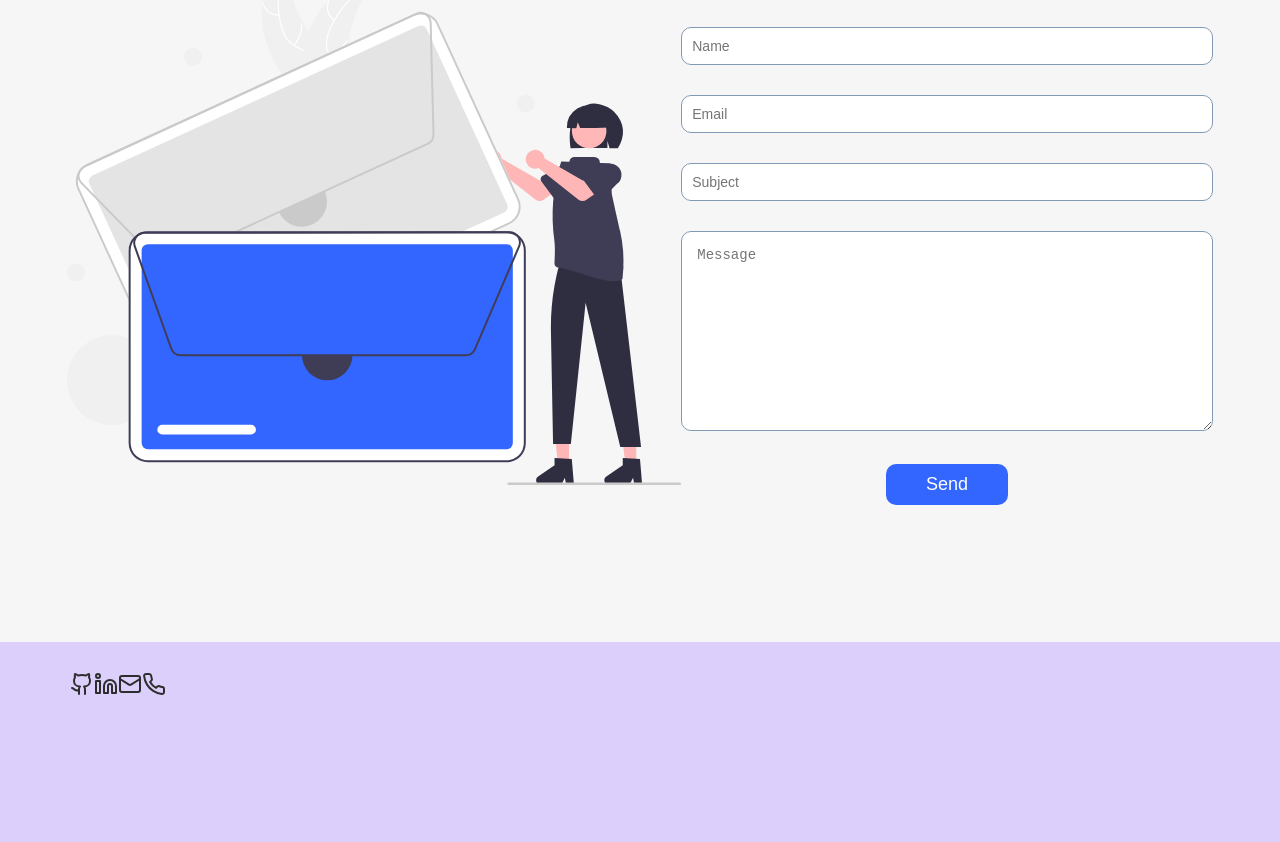
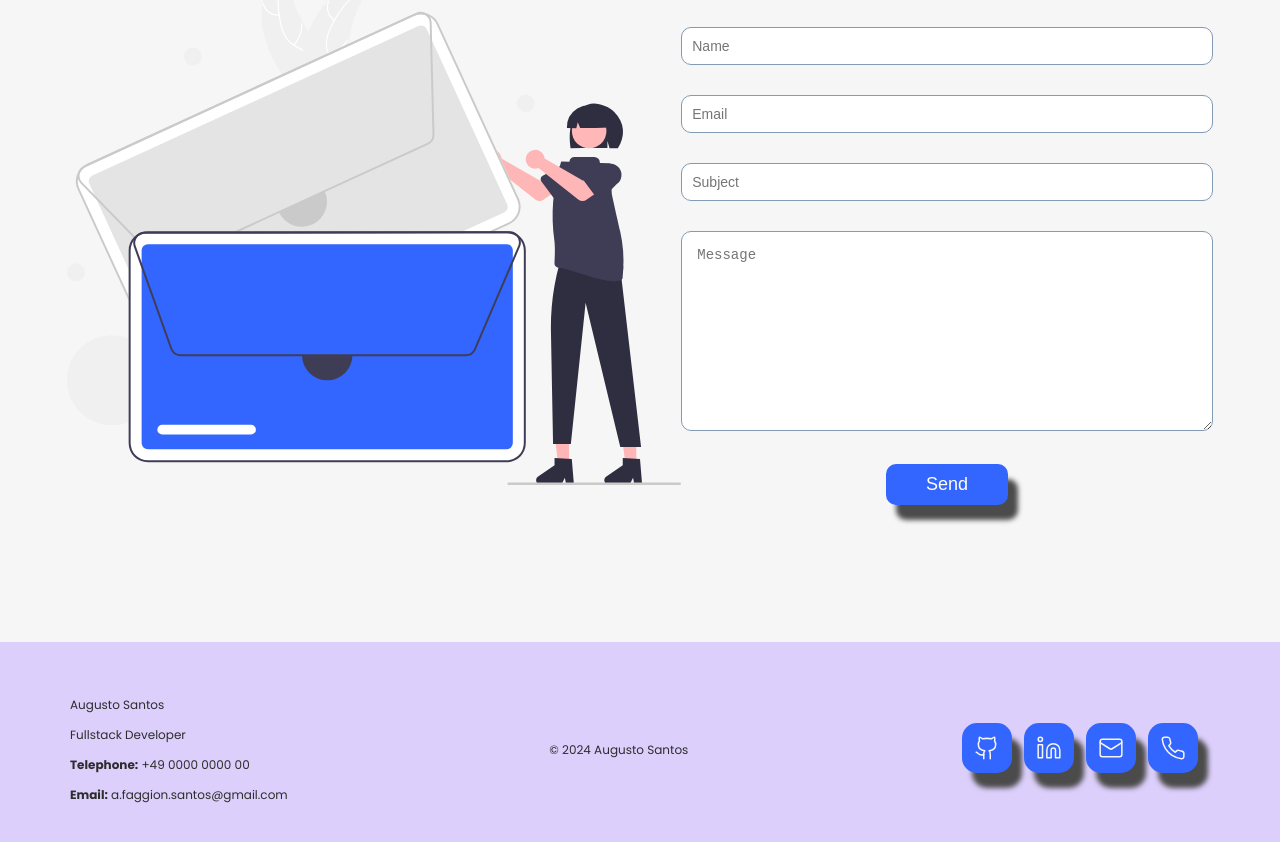
Before and after one commit to augustofaggion/portifolio, a Next.js app: page / in a window 1280 px wide. Shown: the part 2642-3484 px from the top of the page. Before the commit the page ends 3371 px from the top, so only its background shows below. Built offline with nearby package versions, Linux system fonts and the light colour scheme.

Commit message:
footer finished

```diff
--- a/src/app/components/footer.js
+++ b/src/app/components/footer.js
@@ -1,15 +1,56 @@
 import Image from "next/image";
 // import PhotoBild from "../images/home.svg";
-import { Github, Linkedin, Mail, Phone} from 'lucide-react';
+import { Github, Linkedin, Mail, Phone } from "lucide-react";
 
 export default function Footer() {
   return (
     <section className="footer container">
       <div className="footer__box">
-        <Github />
-      <Linkedin />
-      <Mail />
-      <Phone />
+        <div className="footer__information">
+          <p className="footer__text">Augusto Santos</p>
+          <p className="footer__text">Fullstack Developer</p>
+          <p className="footer__text">
+            <span className="footer__bold">Telephone:</span> +49 0000 0000 00
+          </p>
+          <p className="footer__text">
+            <span className="footer__bold">Email:</span>{" "}
+            a.faggion.santos@gmail.com
+          </p>
+        </div>
+        <div>
+          <p className="footer__text">© 2024 Augusto Santos</p>
+        </div>
+        <div className="footer__icons">
+          <a href="">
+            <Github
+              className="footer__icon"
+              color={"#F6F6F6"}
+              strokeWidth={1.4}
+            />
+          </a>
+
+          <a href="">
+            <Linkedin
+              className="footer__icon"
+              color={"#F6F6F6"}
+              strokeWidth={1.4}
+            />
+          </a>
+          <a href="">
+            <Mail
+              className="footer__icon"
+              color={"#F6F6F6"}
+              strokeWidth={1.4}
+            />
+          </a>
+          <a href="">
+            <Phone
+              className="footer__icon"
+              color={"#F6F6F6"}
+              strokeWidth={1.4}
+            />
+          </a>
+        </div>
       </div>
     </section>
   );
--- a/src/app/styles/_contact.scss
+++ b/src/app/styles/_contact.scss
@@ -16,28 +16,26 @@
     justify-content: space-between;
     align-items: flex-start;
     width: 100%;
-    max-width: 1200px; // Set a max-width for the container
-    margin: 0 auto; // Center the box
+    max-width: 1200px;
+    margin: 0 auto;
 
     &__img {
-      position: relative; // Needed for the Image component to fill
-      width: 50%; // Set width of the image container
-      height: 30rem; // Set a specific height
-      overflow: hidden; // Ensure the image doesn't overflow
-      border-radius: 1rem; // Optional: Rounded corners for the image
+      position: relative;
+      width: 50%;
+      height: 30rem;
+      overflow: hidden;
+      border-radius: 1rem;
     }
 
     &__inputs {
-      width: 50%; // Set width of the form container
+      width: 50%;
       display: flex;
       flex-direction: column;
       justify-content: center;
-      align-items: center; // Align items to start for better readability
+      align-items: center;
       gap: 1rem;
       margin-top: 3rem;
     }
-
-
   }
 
   form {
@@ -50,16 +48,17 @@
     margin-bottom: 3rem;
     font-size: 1.4rem;
     border-radius: 1rem;
-    border: 1px solid $border-color; // Optional: Add a border
-    transition: border 0.3s; // Smooth transition for the border
+    border: 1px solid $border-color;
+    transition: border 0.3s;
 
     &:focus {
-      border-color: $highlight-color; // Change border color on focus
-      outline: none; // Remove default outline
+      border-color: $highlight-color;
+      outline: none;
     }
   }
 
-  input::placeholder, textarea::placeholder {
+  input::placeholder,
+  textarea::placeholder {
     font-size: 1.4rem;
   }
 
@@ -70,31 +69,32 @@
     margin-bottom: 3rem;
     border-radius: 1rem;
     font-size: 1.4rem;
-    border: 1px solid $border-color; // Optional: Add a border
-
+    border: 1px solid $border-color;
     &:focus {
-      border-color: $highlight-color; // Change border color on focus
-      outline: none; // Remove default outline
+      border-color: $highlight-color;
+      outline: none;
     }
   }
 
   &__button-container {
     display: flex;
-    justify-content: center; // Center the button horizontally
-    width: 100%; // Ensure the container takes full width
+    justify-content: center;
+    width: 100%;
   }
 
   &__button {
     padding: 1rem 4rem;
     font-size: 1.8rem;
     cursor: pointer;
-    background-color: $cta-color; // Set a background color
-    color: #fff; // Set button text color
-    border: none; // Remove default border
-    border-radius: 1rem; // Rounded corners
-
+    background-color: $cta-color;
+    color: #fff;
+    border: none;
+    border-radius: 1rem;
+    box-shadow: 10px 15px 5px 0 $secondary-color;
+    transition: ease-in-out 0.5s;
     &:hover {
-      background-color: $highlight-color; // Change color on hover
+      background-color: $highlight-color;
+      box-shadow: none;
     }
   }
 }
--- a/src/app/styles/_footer.scss
+++ b/src/app/styles/_footer.scss
@@ -0,0 +1,38 @@
+.footer {
+
+  &__box {
+    display: flex;
+    justify-content: space-between;
+    align-items: center;
+    padding: 1.2rem 0;
+
+  }
+
+  &__text {
+    font-size: 1.2rem;
+    margin: 1.2rem 0;
+  }
+  &__bold {
+    font-weight: bold;
+  }
+
+  &__icons {
+    display: flex;
+    gap: 1.2rem;
+    margin: 0 1.2rem;
+  }
+  &__icon {
+    width: 5rem;
+    height: 5rem;
+    padding: 1.2rem;
+    background-color: $cta-color;
+    font-size: 2.4rem;
+    border-radius: 1.5rem;
+    transition: ease-in-out 0.5s;
+    box-shadow: 10px 15px 5px 0 $secondary-color;
+    &:hover {
+      background-color: $highlight-color;
+      box-shadow: none;
+    }
+  }
+}
```
